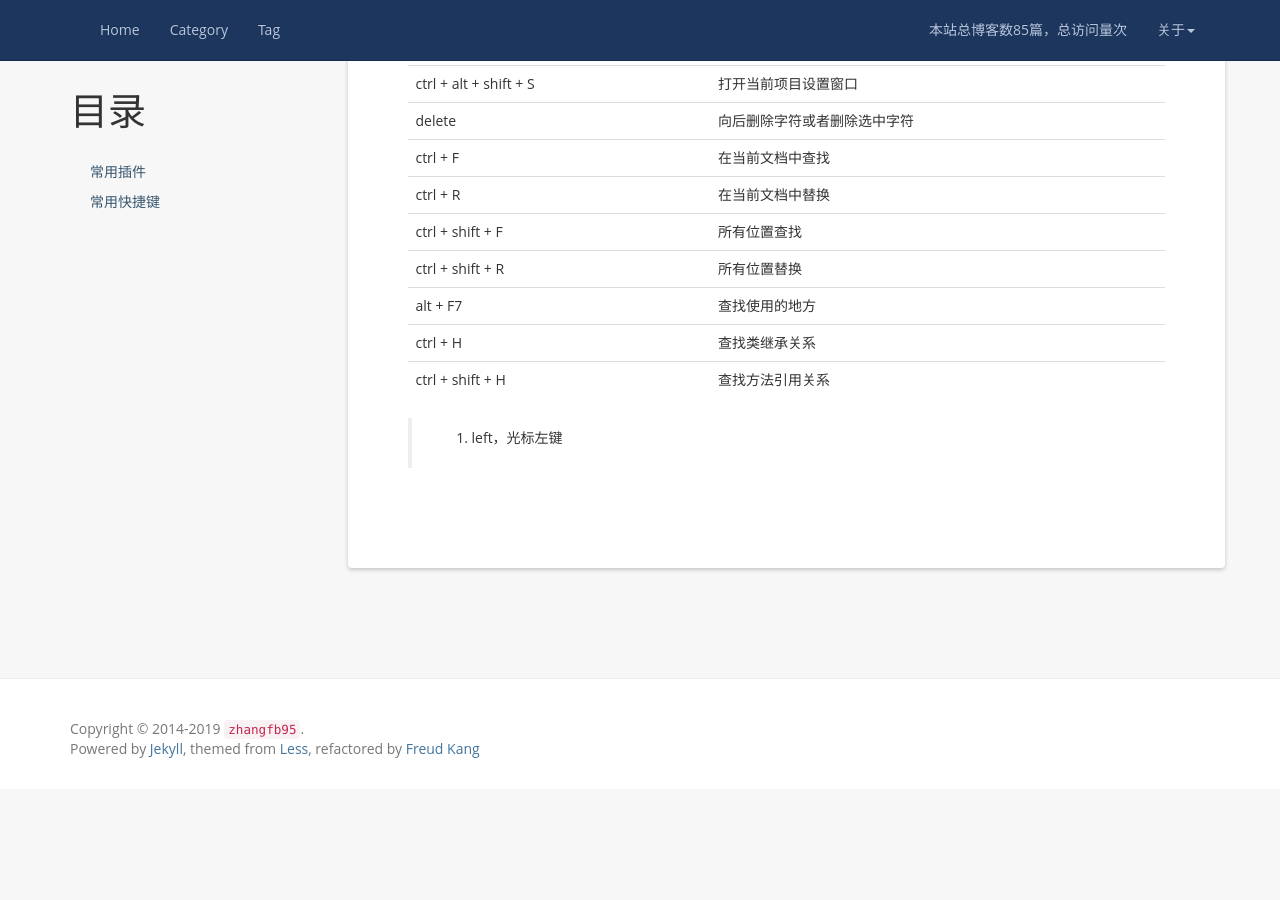
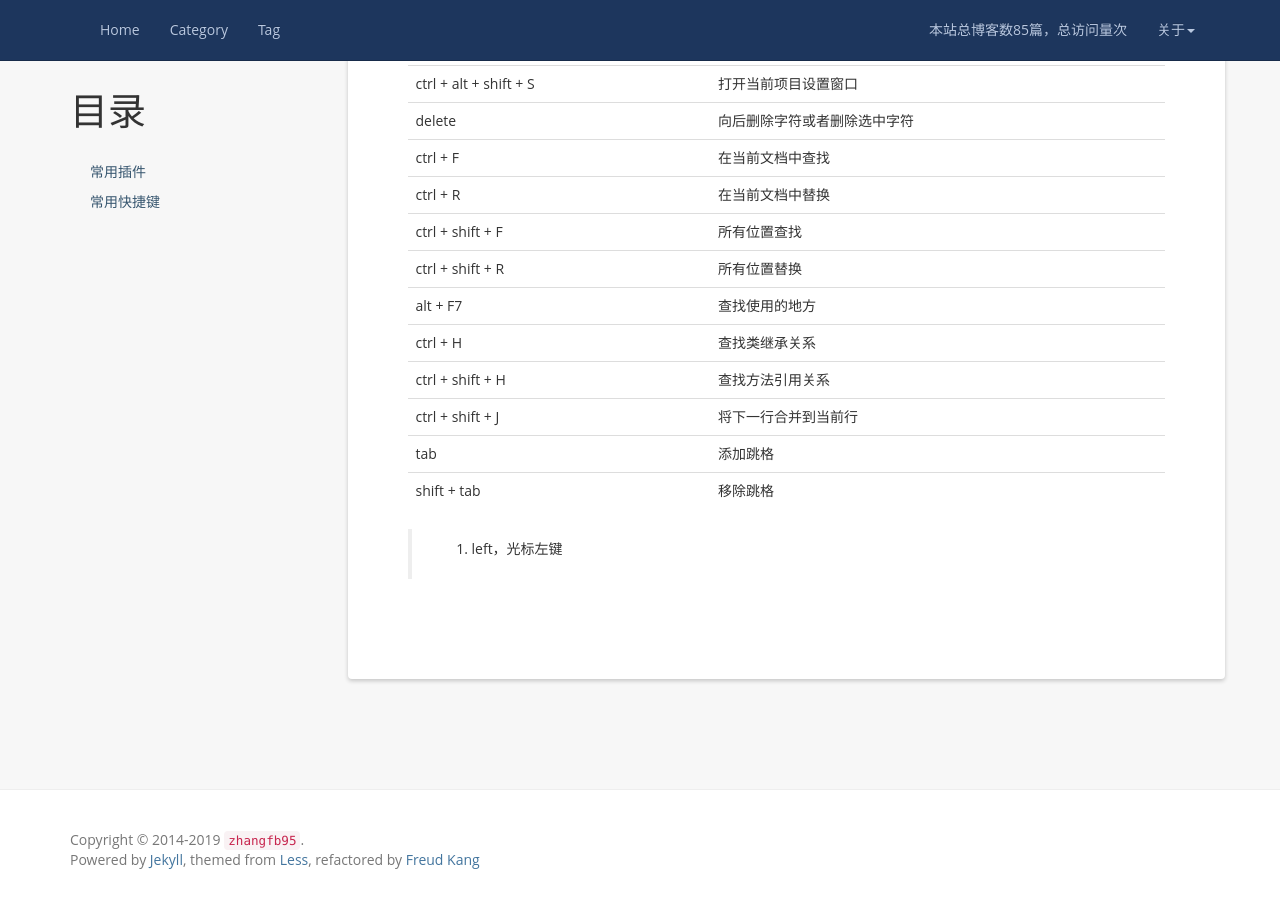
Before and after one commit to zhangfb95/zhangfb95.github.io.bak, a Jekyll site: the page built from plugin-intellij.md, in a window 1280 px wide and 900 px high, scrolled down 1734 px. Built offline with Jekyll 4.4.1, drawn with Linux system fonts in a browser that asks for light colours; nearby versions of some CDN libraries; a script that is not in the unit is left out; comment, search, counter and statistics services are not loaded; before the commit the page ends 2523 px from its top, so only the background shows below that.

Commit message:
add more shortcut

```diff
--- a/plugin-intellij.md
+++ b/plugin-intellij.md
@@ -59,5 +59,8 @@ permalink: /plugin-intellij/
 | alt + F7 | 查找使用的地方 |
 | ctrl + H | 查找类继承关系 |
 | ctrl + shift + H | 查找方法引用关系 |
+| ctrl + shift + J | 将下一行合并到当前行 |
+| tab | 添加跳格 |
+| shift + tab | 移除跳格 |
 
 > 1. left，光标左键
```
